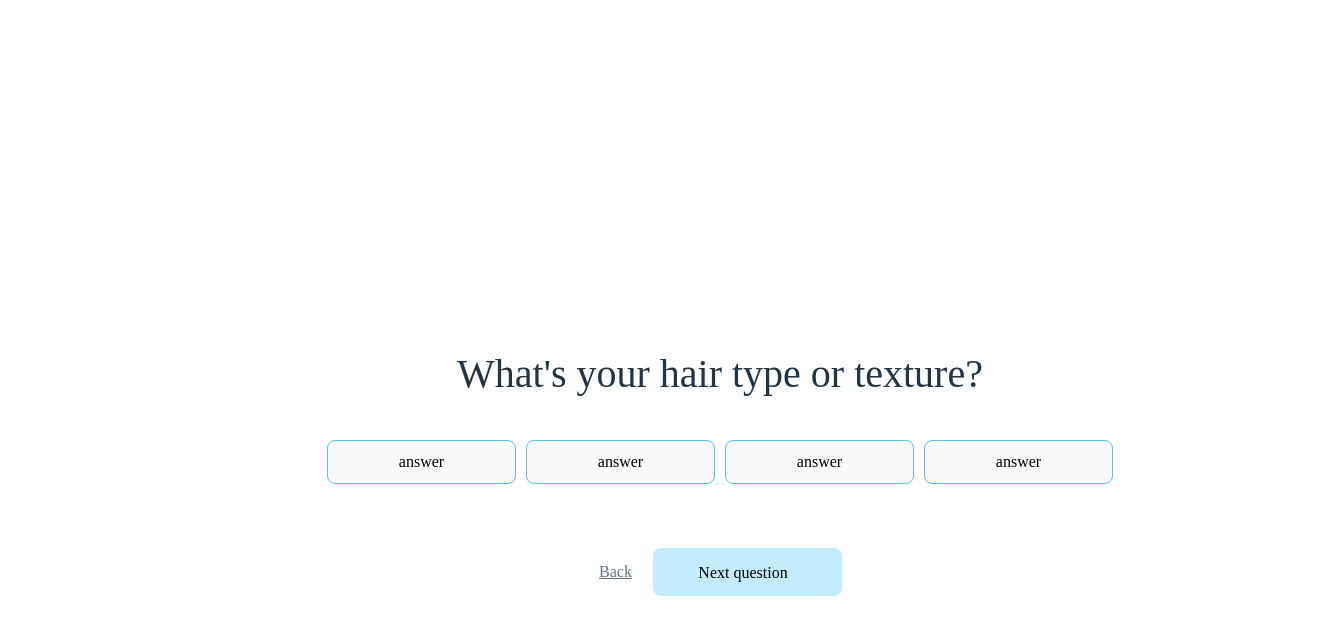
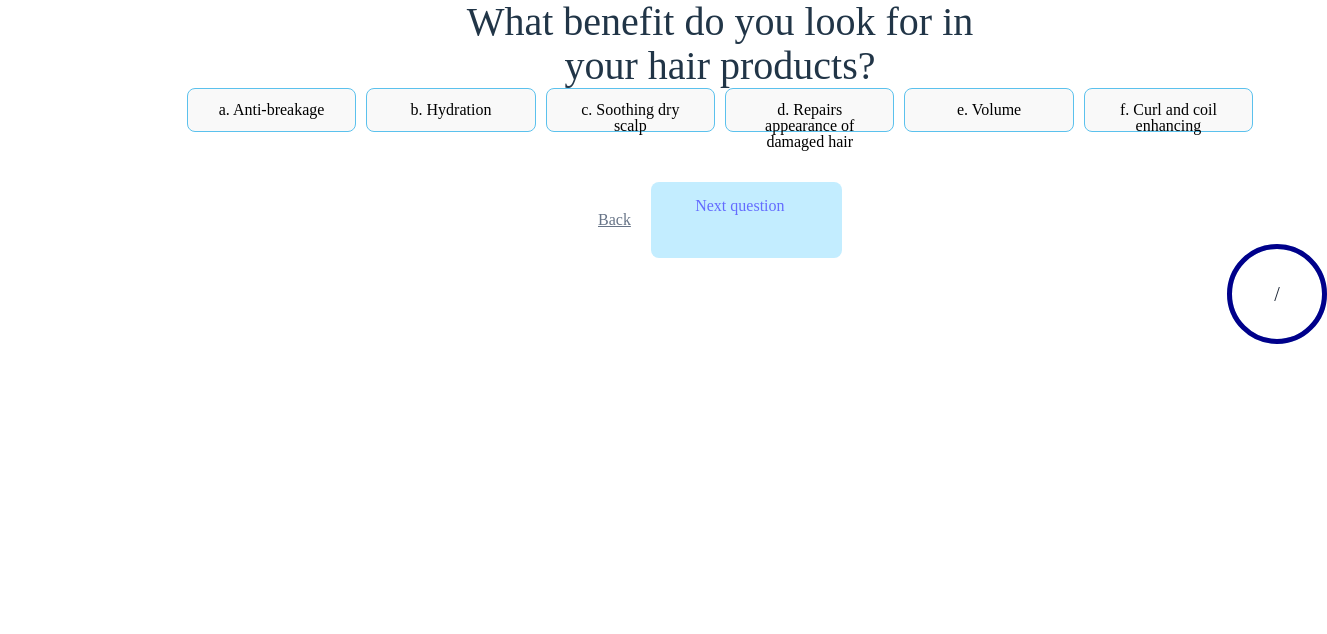
Before and after one commit to DonkoTonev/React-Task, a React (Vite) app in the folder Task/: page /third in a window 1280 px wide. Shown: the top 634 px of the page, 1327 px wide, since content can reach past the window. Built offline with nearby package versions, Linux system fonts and the light colour scheme.

Commit message:
Added all of the Question pages and the routers.

```diff
--- a/Task/src/App.css
+++ b/Task/src/App.css
@@ -10,12 +10,15 @@ body, html, #root {
   display: flex;
   flex-direction: column;
   align-items: center;
+
+
 }
 
 .image-container {
   /* width: 100%; */
   position: relative;
   display: inline-block;
+  /* background: #00000059; */
 }
 
 .top-image {
@@ -29,7 +32,7 @@ body, html, #root {
   top: 50%;
   left: 50%;
   transform: translate(-50%, -50%);
-  background-color: rgba(255, 0, 0, 0.5);
+  /* background-color: rgba(255, 0, 0, 0.5); */
   color: white;
   border-radius: 0.5rem;
   width: 583px;
@@ -47,7 +50,7 @@ body, html, #root {
 .title-container {
   width: 583px;
   height: 136px;
-  background-color: rgba(255, 255, 255, 0.5);
+  /* background-color: rgba(255, 255, 255, 0.5); */
   font-family: Grange;
   font-size: 40px;
   font-weight: 600;
--- a/Task/src/App.jsx
+++ b/Task/src/App.jsx
@@ -7,43 +7,24 @@ import { BrowserRouter, Routes, Route } from 'react-router-dom';
 import Home from './pages/home'
 import FirstQuestion from './pages/first-question'
 import ProgressBar from './pages/components/progress-bar'
-
+import SecondQuestion from './pages/second-question';
+import ThirdQuestion from './pages/third-question';
+import FourthQuestion from './pages/fourth-question';
+import FiveQuestion from './pages/five-question';
 
 export default function App() {
+  return (
 
-  return (
-    // <>
-    <div className="container">
-      <div className='question'>
-        What's your hair type or texture?
-      </div>
-
-      <div className='answers-container'>
-        <button className='answer'><span className='answer-text'>answer</span></button>
-        <button className='answer'><span className='answer-text'>answer</span></button>
-        <button className='answer'><span className='answer-text'>answer</span></button>
-        <button className='answer'><span className='answer-text'>answer</span></button>
-      </div>
-
-      <div className='next-back'>
-        <a href='#' className='back-link'>Back</a>
-        <button className='button'><span className='button-text'>Next question</span></button>
-      </div>
-    </div>
-
-    // {/* <ProgressBar /> */}
-    // {/* </> */}
-
+    <BrowserRouter>
+      <Routes>
+          <Route index element={<Home />} />
+          {/* <Route index element={<ProgressBar />} /> */}
+          <Route path='/first' element={<FirstQuestion />} />
+          <Route path='/second' element={<SecondQuestion />} />
+          <Route path='/third' element={<ThirdQuestion />} />
+          <Route path='/fourth' element={<FourthQuestion />} />
+          <Route path='/fifth' element={<FiveQuestion />} />
+      </Routes>
+    </BrowserRouter>
   );
-
-  // return (
-
-  //   <BrowserRouter>
-  //     <Routes>
-  //         {/* <Route index element={<Home />} /> */}
-  //         <Route index element={<ProgressBar />} />
-  //         <Route path='/first' element={<FirstQuestion />} />
-  //     </Routes>
-  //   </BrowserRouter>
-  // );
 }
--- a/Task/src/pages/first-question.jsx
+++ b/Task/src/pages/first-question.jsx
@@ -2,31 +2,33 @@
 import { useState } from 'react';
 import '../styles/Question.css';
 import ProgressBar from './components/progress-bar';
+import { Link } from 'react-router-dom';
 
 export default function FirstQuestion() {
     const [count, setCount] = useState(0);
 
     return (
-        // <>
+        <>
         <div className="container">
             <div className='question'>
                 What's your hair type or texture?
             </div>
 
             <div className='answers-container'>
-                <button className='answer'><span className='answer-text'>answer</span></button>
-                <button className='answer'><span className='answer-text'>answer</span></button>
-                <button className='answer'><span className='answer-text'>answer</span></button>
-                <button className='answer'><span className='answer-text'>answer</span></button>
+                <button className='answer'><span className='answer-text'>a. Straight</span></button>
+                <button className='answer'><span className='answer-text'>b. Curly</span></button>
+                <button className='answer'><span className='answer-text'>c. Wavy</span></button>
+                <button className='answer'><span className='answer-text'>d. Fine</span></button>
             </div>
 
             <div className='next-back'>
-                <a href='#' className='back-link'>Back</a>
-                <button className='button'><span className='button-text'>Next question</span></button>
+                <a href='/' className='back-link'>Back</a>
+                <Link to="/second" className='button'><span className='button-text'>Next question</span></Link>
+                {/* <button to="/first" className='button'><span className='button-text'>Next question</span></button> */}
             </div>
         </div>
 
-        // <ProgressBar />
-        // </>
+        <ProgressBar />
+        </>
     );
 }
--- /dev/null
+++ b/Task/src/pages/five-question.jsx
@@ -0,0 +1,33 @@
+
+import { useState } from 'react';
+import '../styles/Question.css';
+import ProgressBar from './components/progress-bar';
+import { Link } from 'react-router-dom';
+
+export default function FiveQuestion() {
+    const [count, setCount] = useState(0);
+
+    return (
+        <>
+        <div className="container">
+            <div className='question'>
+                What is your natural hair color(s) today?
+            </div>
+
+            <div className='answers-container'>
+                <button className='answer'><span className='answer-text'>a. Black</span></button>
+                <button className='answer'><span className='answer-text'>b. Brown</span></button>
+                <button className='answer'><span className='answer-text'>c. Blonde</span></button>
+                <button className='answer'><span className='answer-text'>d. Red/Orange</span></button>
+                <button className='answer'><span className='answer-text'>e. Silver/Grey</span></button>
+            </div>
+            <div className='next-back'>
+                <a href='/fourth' className='back-link'>Back</a>
+                <Link to="/results" className='button'><span className='button-text'>Next question</span></Link>
+                {/* <button className='button'><span className='button-text'>Discover your results</span></button> */}
+            </div>
+        </div>
+        <ProgressBar />
+        </>
+    );
+}
--- /dev/null
+++ b/Task/src/pages/fourth-question.jsx
@@ -0,0 +1,33 @@
+
+import { useState } from 'react';
+import '../styles/Question.css';
+import ProgressBar from './components/progress-bar';
+import { Link } from 'react-router-dom';
+
+export default function FourthQuestion() {
+    const [count, setCount] = useState(0);
+
+    return (
+        <>
+        <div className="container">
+            <div className='question'>
+                Is there anything troubling you about your hair?
+            </div>
+
+            <div className='answers-container'>
+                <button className='answer'><span className='answer-text'>a. Breakage</span></button>
+                <button className='answer'><span className='answer-text'>b. Frizz</span></button>
+                <button className='answer'><span className='answer-text'>c. Scalp dryness</span></button>
+                <button className='answer'><span className='answer-text'>d. Damage</span></button>
+                <button className='answer'><span className='answer-text'>e. Tangling</span></button>
+            </div>
+            <div className='next-back'>
+                <a href='/third' className='back-link'>Back</a>
+                <Link to="/fifth" className='button'><span className='button-text'>Next question</span></Link>
+                {/* <button className='button'><span className='button-text'>Next question</span></button> */}
+            </div>
+        </div>
+        <ProgressBar />
+        </>
+    );
+}
--- /dev/null
+++ b/Task/src/pages/second-question.jsx
@@ -0,0 +1,36 @@
+
+import { useState } from 'react';
+import '../styles/Question.css';
+import ProgressBar from './components/progress-bar';
+import { Link } from 'react-router-dom';
+
+
+export default function SecondQuestion() {
+    const [count, setCount] = useState(0);
+
+    return (
+        <>
+        <div className="container">
+            <div className='question'>
+                How often do you wash your hair?
+            </div>
+
+            <div className='answers-container'>
+                <button className='answer'><span className='answer-text'>a. Daily</span></button>
+                <button className='answer'><span className='answer-text'>b. Every other day</span></button>
+                <button className='answer'><span className='answer-text'>c. Twice a week</span></button>
+                <button className='answer'><span className='answer-text'>d. Once a week</span></button>
+                <button className='answer'><span className='answer-text'>e. Every two weeks</span></button>
+            </div>
+
+            <div className='next-back'>
+                <a href='/first' className='back-link'>Back</a>
+                {/* <button className='button'><span className='button-text'>Next question</span></button> */}
+                <Link to="/third" className='button'><span className='button-text'>Next question</span></Link>
+            </div>
+        </div>
+
+        <ProgressBar />
+        </>
+    );
+}
--- /dev/null
+++ b/Task/src/pages/third-question.jsx
@@ -0,0 +1,34 @@
+
+import { useState } from 'react';
+import '../styles/Question.css';
+import ProgressBar from './components/progress-bar';
+import { Link } from 'react-router-dom';
+
+export default function ThirdQuestion() {
+    const [count, setCount] = useState(0);
+
+    return (
+        <>
+        <div className="container">
+            <div className='question'>
+                What benefit do you look for in your hair products?
+            </div>
+
+            <div className='answers-container'>
+                <button className='answer'><span className='answer-text'>a. Anti-breakage</span></button>
+                <button className='answer'><span className='answer-text'>b. Hydration</span></button>
+                <button className='answer'><span className='answer-text'>c. Soothing dry scalp</span></button>
+                <button className='answer'><span className='answer-text'>d. Repairs appearance of damaged hair</span></button>
+                <button className='answer'><span className='answer-text'>e. Volume</span></button>
+                <button className='answer'><span className='answer-text'>f. Curl and coil enhancing</span></button>
+            </div>
+            <div className='next-back'>
+                <a href='/second' className='back-link'>Back</a>
+                <Link to="/fourth" className='button'><span className='button-text'>Next question</span></Link>
+                {/* <button className='button'><span className='button-text'>Next question</span></button> */}
+            </div>
+        </div>
+        <ProgressBar />
+        </>
+    );
+}
--- a/Task/src/styles/ProgressBar.css
+++ b/Task/src/styles/ProgressBar.css
@@ -34,7 +34,7 @@
     left: 50%;
     transform: translate(-50%, -50%);
     /* font-size: 1.5rem; */
-    color: white;
+    color: #1C2635;
 
 
 
--- a/Task/src/styles/Question.css
+++ b/Task/src/styles/Question.css
@@ -3,7 +3,7 @@
   width: 786px;
   height: 244px;
   position: relative;
-  top: 352px;
+  /* top: 352px; */
   left: 327px;
   /* background-color: blue; */
 }
```
Also changed, not shown: Task/src/pages/home.jsx (+17 -7 lines).
